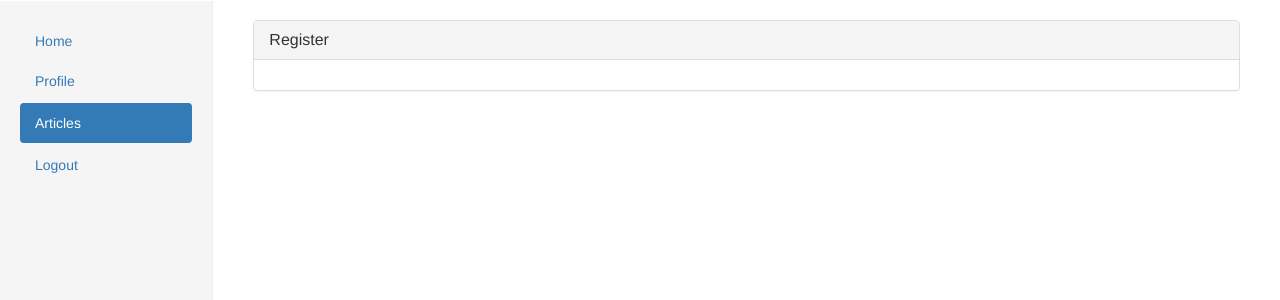
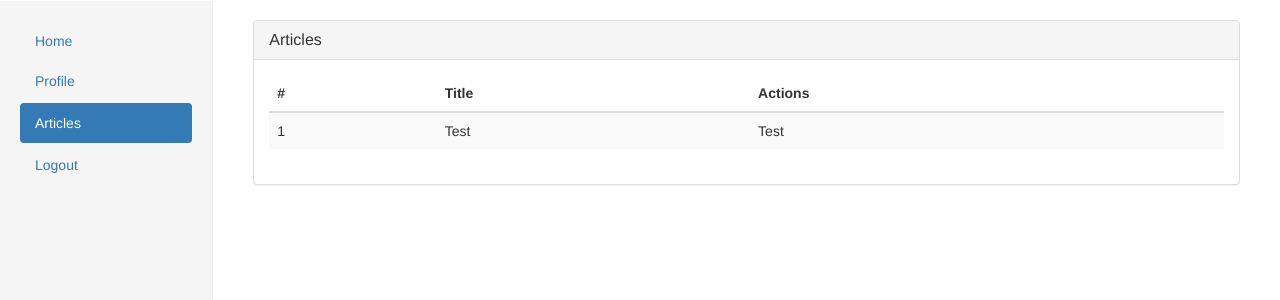
Before and after one commit to kahl-l/Flask-Administration, a Flask app: page /article/1 in a window 1280 px wide. Shown: the part 50-350 px from the top of the page. Run offline with Flask 2, Linux system fonts and the light colour scheme; the visitor is signed in with stand-in values (Sample User, id 1); data comes from the database, SQL or seed files in the repository; some libraries are stand-ins or nearby versions.

Commit message:
Articles listing

```diff
--- a/app/templates/article/list.html
+++ b/app/templates/article/list.html
@@ -4,9 +4,25 @@
 {% block app_content %}
 	<div class="panel panel-default">
 		<div class="panel-heading">
-			<h3 class="panel-title">Register</h3>
+			<h3 class="panel-title">Articles</h3>
 		</div>
 		<div class="panel-body">
+			<table class="table table-striped">
+				<thead>
+					<tr>
+						<th>#</th>
+						<th>Title</th>
+						<th>Actions</th>
+					</tr>
+				</thead>
+				<tbody>
+					<tr>
+						<td>1</td>
+						<td>Test</td>
+						<td>Test</td>
+					</tr>
+				</tbody>
+			</table>
 		</div>
 	</div>
 {% endblock %}
```
